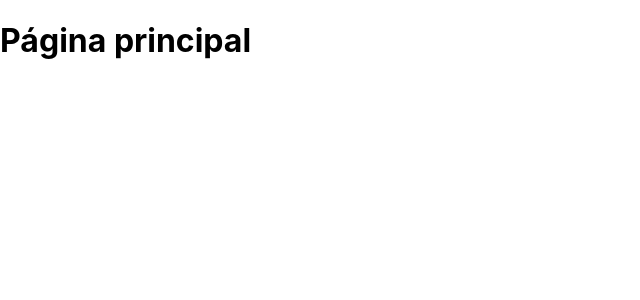
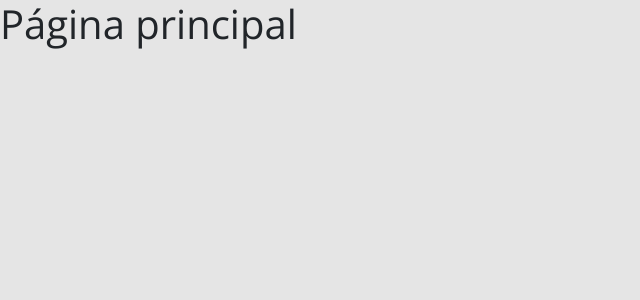
Before and after one commit to ThallesAndre/dsmovie, a React (Create React App) app in the folder frontend/: page / in a window 1280 px wide. Shown: the top 300 px of the page, without its empty margins (0-640 px from the left). Built offline with nearby package versions, Linux system fonts and the light colour scheme.

Commit message:
Bootstrap

```diff
--- a/frontend/package.json
+++ b/frontend/package.json
@@ -10,6 +10,7 @@
     "@types/node": "^16.7.13",
     "@types/react": "^18.0.0",
     "@types/react-dom": "^18.0.0",
+    "bootstrap": "5.1.3",
     "react": "^18.1.0",
     "react-dom": "^18.1.0",
     "react-scripts": "5.0.1",
--- a/frontend/src/index.css
+++ b/frontend/src/index.css
@@ -1,13 +1,19 @@
-body {
-  margin: 0;
-  font-family: -apple-system, BlinkMacSystemFont, 'Segoe UI', 'Roboto', 'Oxygen',
-    'Ubuntu', 'Cantarell', 'Fira Sans', 'Droid Sans', 'Helvetica Neue',
-    sans-serif;
-  -webkit-font-smoothing: antialiased;
-  -moz-osx-font-smoothing: grayscale;
+@import url('https://fonts.googleapis.com/css2?family=Open+Sans:wght@400;700&display=swap');
+
+:root {
+  --color-primary: #4D4;
 }
 
-code {
-  font-family: source-code-pro, Menlo, Monaco, Consolas, 'Courier New',
-    monospace;
+* {
+    box-sizing: border-box;
+    font-family: 'Open Sans', sans-serif;
 }
+
+html, body {
+    background-color: #E5E5E5;
+}
+
+a, a:hover {
+  text-decoration: none;
+  color: unset;
+}
--- a/frontend/src/index.tsx
+++ b/frontend/src/index.tsx
@@ -1,8 +1,9 @@
 import React from 'react';
 import ReactDOM from 'react-dom/client';
+import 'bootstrap/dist/css/bootstrap.css';
 import './index.css';
 import App from './App';
-import reportWebVitals from './reportWebVitals';
+
 
 const root = ReactDOM.createRoot(
   document.getElementById('root') as HTMLElement
@@ -12,8 +13,3 @@
     <App />
   </React.StrictMode>
 );
-
-// If you want to start measuring performance in your app, pass a function
-// to log results (for example: reportWebVitals(console.log))
-// or send to an analytics endpoint. Learn more: https://bit.ly/CRA-vitals
-reportWebVitals();
```
Also changed, not shown: 1 other file (tests, documents, lock files or other folders).
